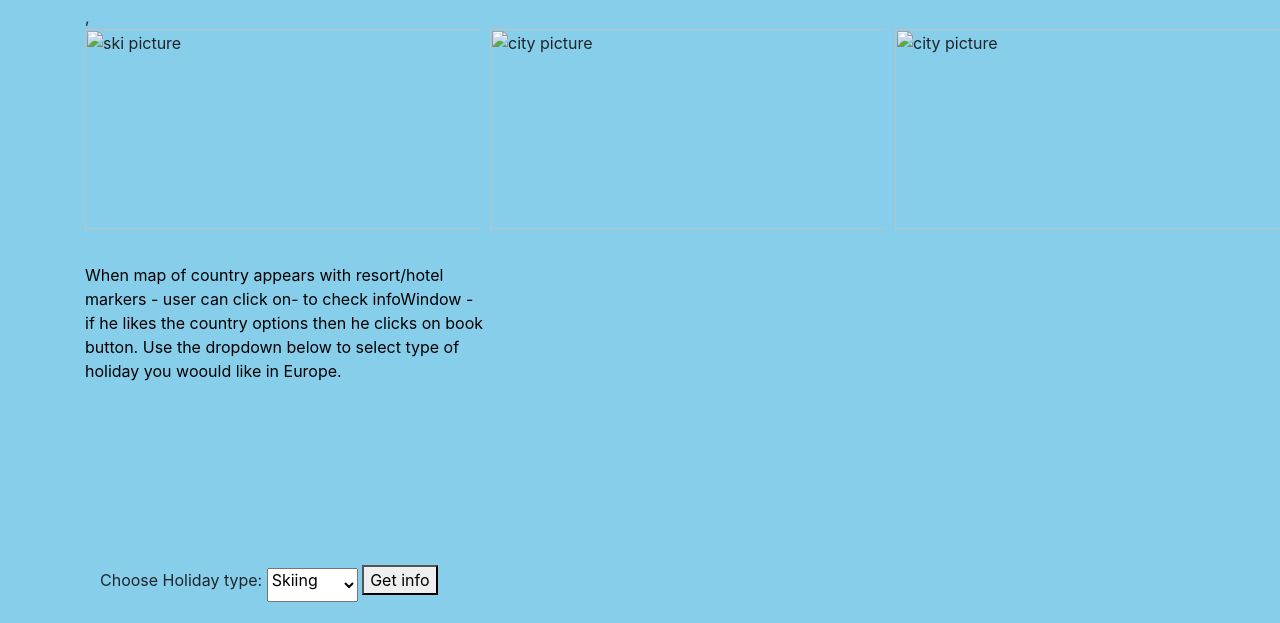
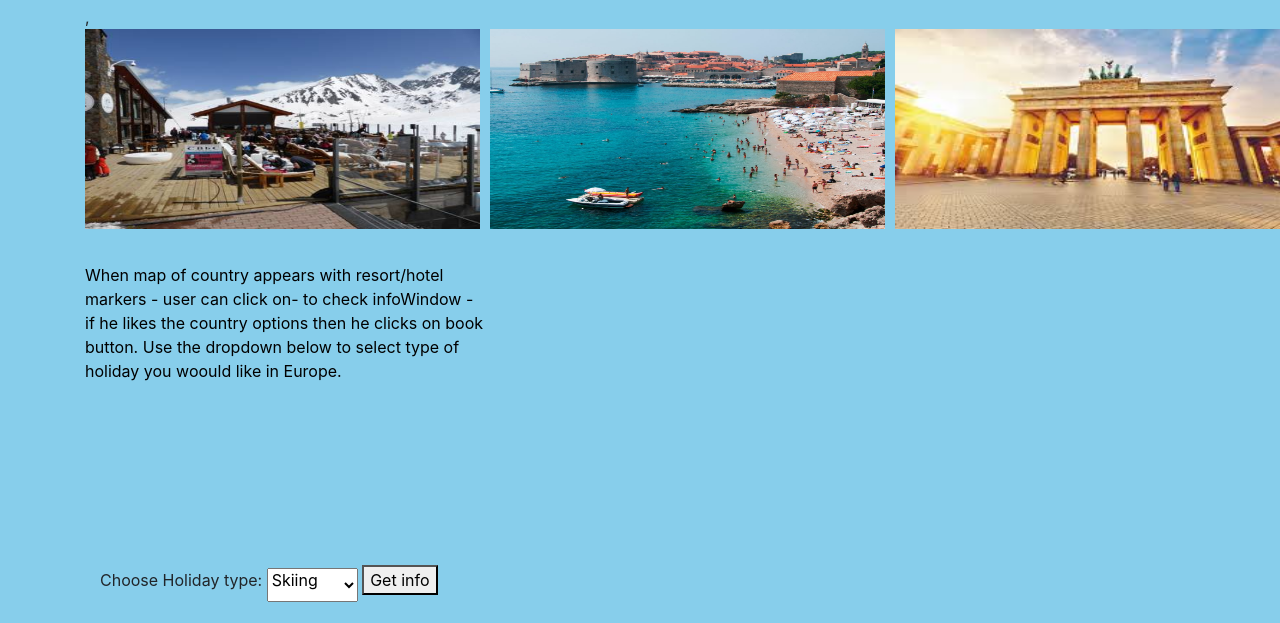
Before and after one commit to djmolloy57/ideal_hol_test2, a plain HTML site: page index.html in a window 1280 px wide. Shown: the part 229-852 px from the top of the page. Drawn offline with nearby package versions, Linux system fonts and the light colour scheme; some packages are replaced by stand-ins of ours.

Commit message:
Update index.html

```diff
--- a/index.html
+++ b/index.html
@@ -79,13 +79,13 @@
          <div class="col-md-6 col-sm-12">
            <div class="hol_image">
              <div class="hol_ski">
-               <img src="andorra1.jpg" alt="ski picture" width="400" height="200">
+               <img src="assets/images/andorra1.jpg" alt="ski picture" width="400" height="200">
              </div>
              <div class="hol_beach">
-               <img src="croatia.jpg" alt="city picture" width="400" height="200">
+               <img src="assets/images/croatia.jpg" alt="city picture" width="400" height="200">
              </div>
              <div class="hol_city">
-                <img src="berlin.jpg" alt="city picture" width="400" height="200">
+                <img src="assets/images/berlin.jpg" alt="city picture" width="400" height="200">
              </div>
 
            </div>
```
